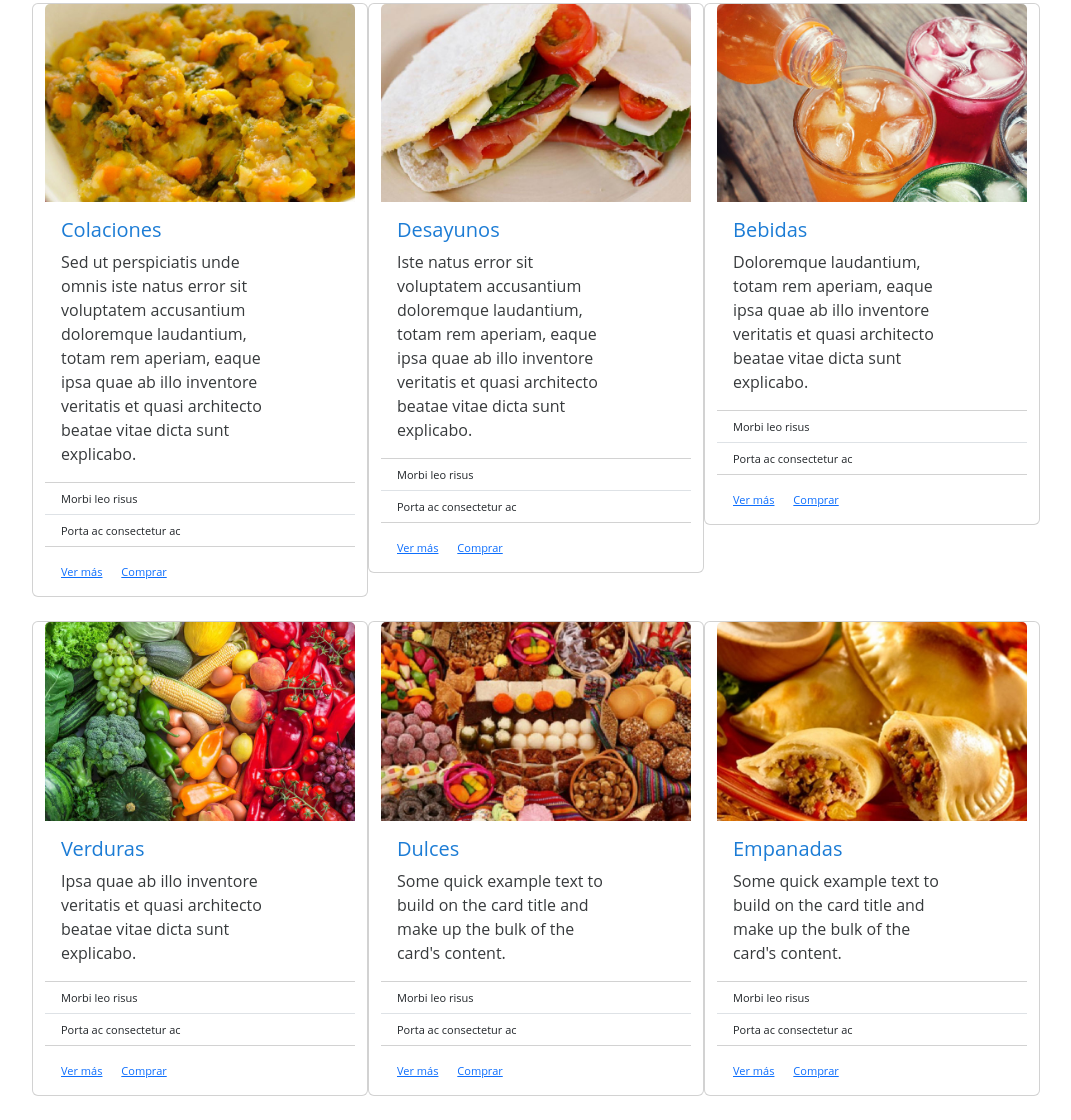
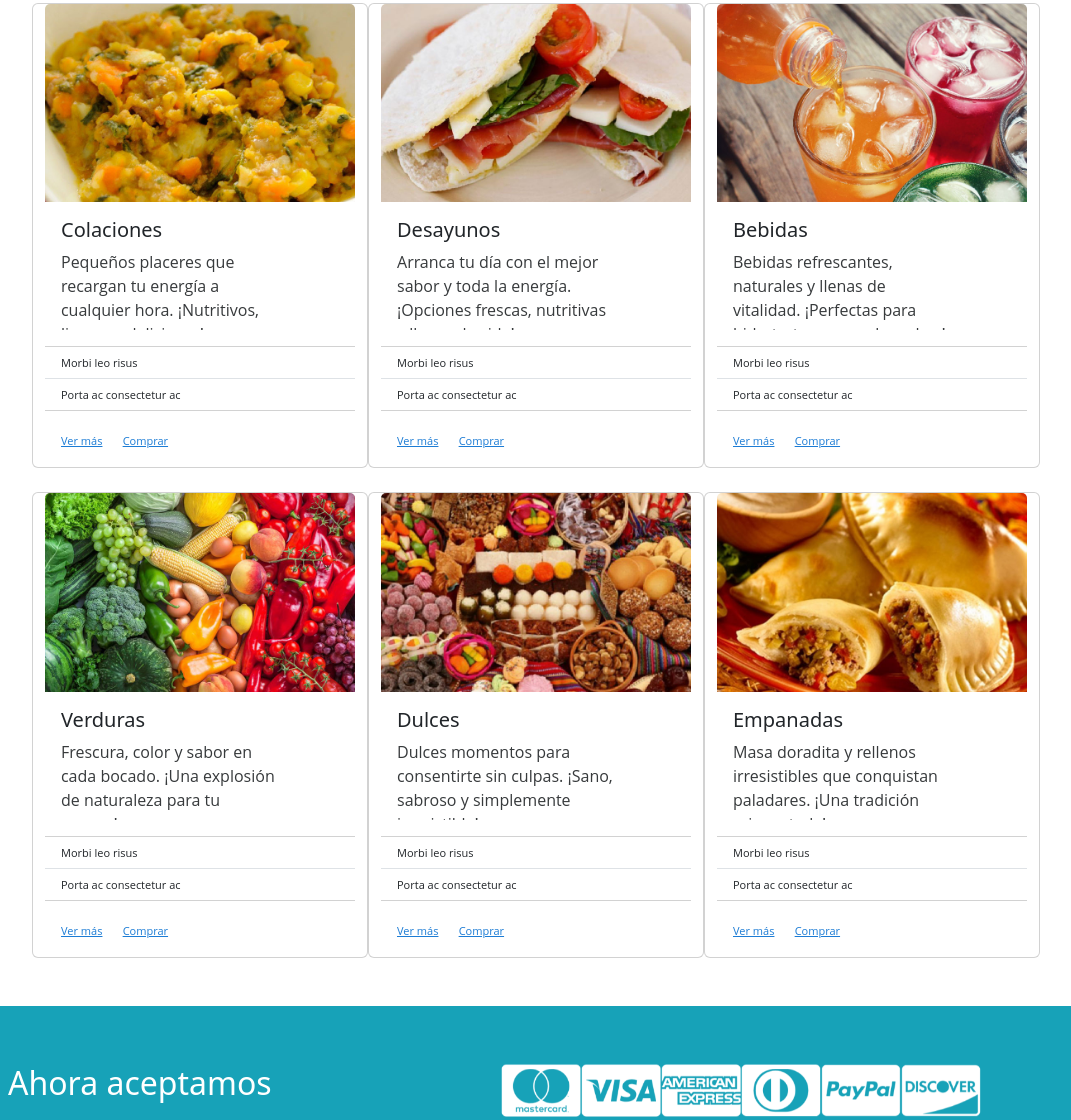
Before and after one commit to RavithAlKhemia/desafio_suricata, a plain HTML site: page index.html in a window 1280 px wide. Shown: the part 202-1322 px from the top of the page, without its empty margins (50-1121 px from the left). Drawn offline with nearby package versions, Linux system fonts and the light colour scheme.

Commit message:
Modificación de contenido- detalles

```diff
--- a/assest/css/style.css
+++ b/assest/css/style.css
@@ -19,6 +19,14 @@
 
 .card-text {
     width: 217px;
+    height: 80px;
+    text-align: left;
+    font: normal normal normal 16px/24px Open Sans;
+    color: #373A3C;
+}
+
+.card-text2 {
+    width: 217px;
     text-align: left;
     font: normal normal normal 16px/24px Open Sans;
     color: #373A3C;
@@ -31,7 +39,7 @@
     color: #373A3C;
 }
 
-.card-body {
+.card-link {
     text-align: left;
     font: normal normal normal 11px/17px Open Sans;
     letter-spacing: 0px;
--- a/index.html
+++ b/index.html
@@ -48,7 +48,11 @@
           <img src="assest/img/colaciones.jpg" class="card-img-top" alt="Imagen 1">
           <div class="card-body">
             <h5 class="card-title">Colaciones</h5>
-            <p class="card-text overflow-hidden">Sed ut perspiciatis unde omnis iste natus error sit voluptatem accusantium doloremque laudantium, totam rem aperiam, eaque ipsa quae ab illo inventore veritatis et quasi architecto beatae vitae dicta sunt explicabo.</p>
+            <p class="card-text overflow-hidden">Pequeños placeres que recargan tu energía a cualquier hora. ¡Nutritivos, ligeros y deliciosos!
+              <br>Elige:
+              <br>Mix Saludable: Almendras, nueces, pasas y chips de plátano, el snack perfecto para seguir activo.
+              <br>Mini Wrap de Pollo: Tortilla integral rellena de pollo fresco, espinaca y aderezo suave.
+              <br>Tostaditas de Arroz: Crujientes y ligeras, acompañadas de cremoso hummus de pimientos.</p>
           </div>
           <ul class="list-group list-group-flush">
             <li class="list-group-item">Morbi leo risus</li>
@@ -64,7 +68,11 @@
           <img src="assest/img/desayunos.jpg" class="card-img-top" alt="Imagen 2">
           <div class="card-body">
             <h5 class="card-title">Desayunos</h5>
-            <p class="card-text overflow-hidden">Iste natus error sit voluptatem accusantium doloremque laudantium, totam rem aperiam, eaque ipsa quae ab illo inventore veritatis et quasi architecto beatae vitae dicta sunt explicabo.</p>
+            <p class="card-text overflow-hidden">Arranca tu día con el mejor sabor y toda la energía. ¡Opciones frescas, nutritivas y llenas de vida!
+              <br>Parte con cualquiera:
+              <br>- Tazón Energético: Yogur griego, granola casera y frutas frescas para un desayuno completo.
+              <br>- Sandwich Integral: Pavo magro, queso ligero y tomate en pan multigrano tostado.
+              <br>- Omelette de la Casa: Huevos batidos con espinaca, champiñones frescos y queso derretido.</p>
           </div>
           <ul class="list-group list-group-flush">
             <li class="list-group-item">Morbi leo risus</li>
@@ -80,7 +88,11 @@
           <img src="assest/img/bebidas.jpg" class="card-img-top" alt="Imagen 3">
           <div class="card-body">
             <h5 class="card-title">Bebidas</h5>
-            <p class="card-text overflow-hidden">Doloremque laudantium, totam rem aperiam, eaque ipsa quae ab illo inventore veritatis et quasi architecto beatae vitae dicta sunt explicabo.</p>
+            <p class="card-text overflow-hidden">Bebidas refrescantes, naturales y llenas de vitalidad. ¡Perfectas para hidratarte con mucho sabor!
+              <br>Opciones:
+              <br>- Jugo Detox: Manzana verde, pepino, limón y jengibre para un impulso purificador.
+              <br>- Smoothie Tropical: Mezcla vibrante de mango, piña y un toque de coco natural.
+              <br>- Agua de Hierbas: Infusión fresca de menta, albahaca y limón para revitalizarte.</p>
           </div>
           <ul class="list-group list-group-flush">
             <li class="list-group-item">Morbi leo risus</li>
@@ -96,7 +108,11 @@
           <img src="assest/img/verduras.jpg" class="card-img-top" alt="Imagen 4">
           <div class="card-body">
             <h5 class="card-title">Verduras</h5>
-            <p class="card-text overflow-hidden">Ipsa quae ab illo inventore veritatis et quasi architecto beatae vitae dicta sunt explicabo.</p>
+            <p class="card-text overflow-hidden">Frescura, color y sabor en cada bocado. ¡Una explosión de naturaleza para tu cuerpo!
+              <br>Escoge tu mejor opción:
+              <br>- Ensalada Crocante: Zanahoria rallada, pepino, pimientos frescos y aderezo ligero.
+              <br>- Brochetas de Verduras: Coloridas brochetas asadas de champiñones, cebolla y calabaza.
+              <br>- Rollitos Primavera: Delicados rollos de arroz rellenos con vegetales frescos y aguacate.</p>
           </div>
           <ul class="list-group list-group-flush">
             <li class="list-group-item">Morbi leo risus</li>
@@ -112,7 +128,11 @@
           <img src="assest/img/dulces.jpg" class="card-img-top" alt="Imagen 5">
           <div class="card-body">
             <h5 class="card-title">Dulces</h5>
-            <p class="card-text overflow-hidden">Some quick example text to build on the card title and make up the bulk of the card's content.</p>
+            <p class="card-text overflow-hidden">Dulces momentos para consentirte sin culpas. ¡Sano, sabroso y simplemente irresistible!
+              <br>Encuentra tu sonrisa:
+              <br>- Brownie de Avena: Cacao puro y avena en un bocado dulce sin azúcares refinados.
+              <br>- Trufas de Dátiles: Energía natural en cada mordida de cacao y nueces.
+              <br>- Galletas de Plátano: Horneadas suavemente con avena y chispas de chocolate oscuro.</p>
           </div>
           <ul class="list-group list-group-flush">
             <li class="list-group-item">Morbi leo risus</li>
@@ -128,7 +148,11 @@
           <img src="assest/img/empanadas.jpg" class="card-img-top" alt="Imagen 6">
           <div class="card-body">
             <h5 class="card-title">Empanadas</h5>
-            <p class="card-text overflow-hidden">Some quick example text to build on the card title and make up the bulk of the card's content.</p>
+            <p class="card-text overflow-hidden">Masa doradita y rellenos irresistibles que conquistan paladares. ¡Una tradición reinventada!
+              <br>Elige entre:
+              <br>- Empanada de Espinaca y Queso: Ligera, cremosa y con todo el sabor del campo.
+              <br>- Empanada de Carne Picante: Jugosa carne sazonada con un toque de especias naturales.
+              <br>- Empanada de Pollo al Curry: Sabores exóticos envueltos en una crujiente y dorada masa.</p>
           </div>
           <ul class="list-group list-group-flush">
             <li class="list-group-item">Morbi leo risus</li>
```
Also changed, not shown: menu/1colaciones.html (+5 -1 lines), menu/2desayunos.html (+5 -1 lines), menu/3bebidas.html (+5 -1 lines), menu/4verduras.html (+5 -1 lines), menu/5dulces.html (+5 -1 lines), menu/6empanadas.html (+5 -1 lines).
